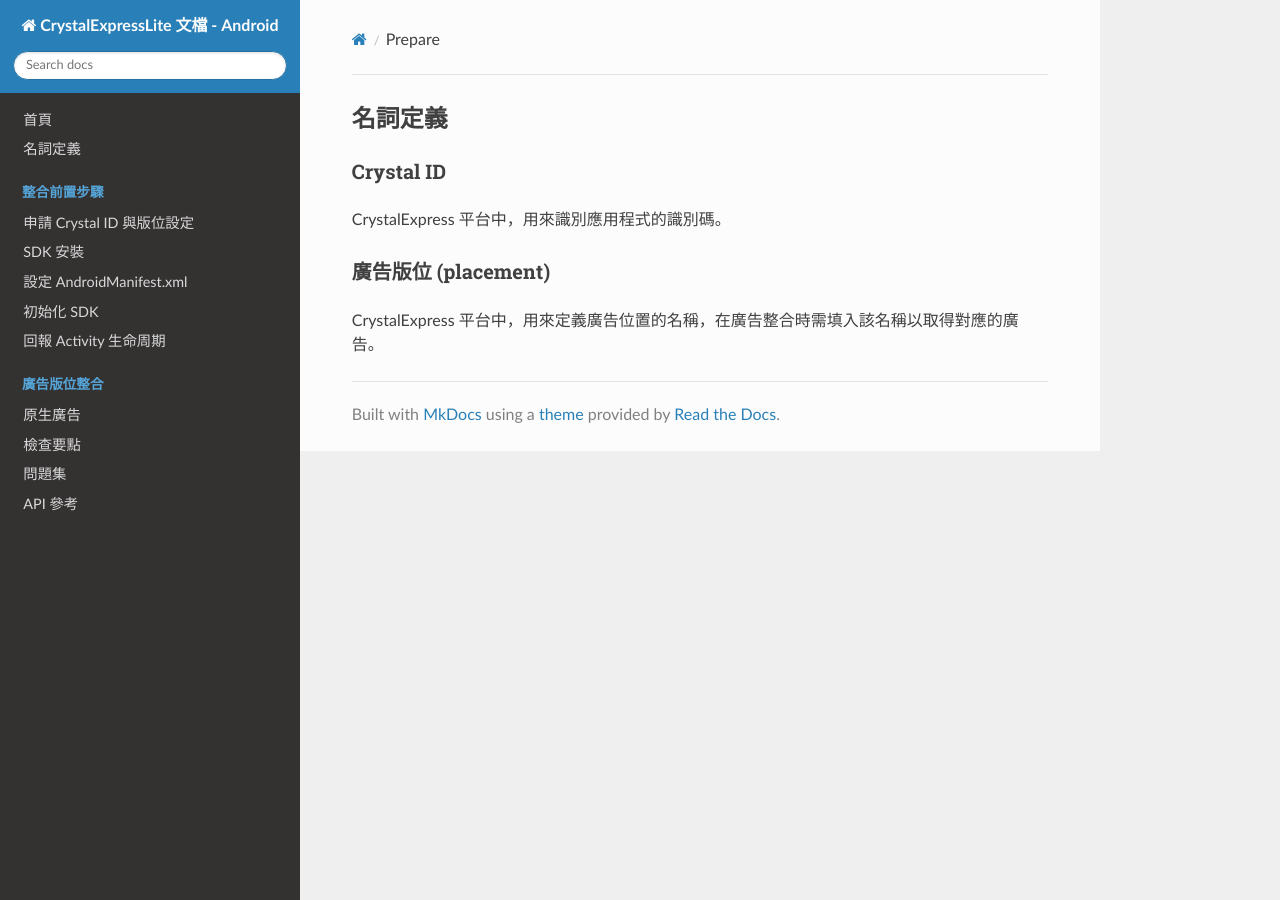
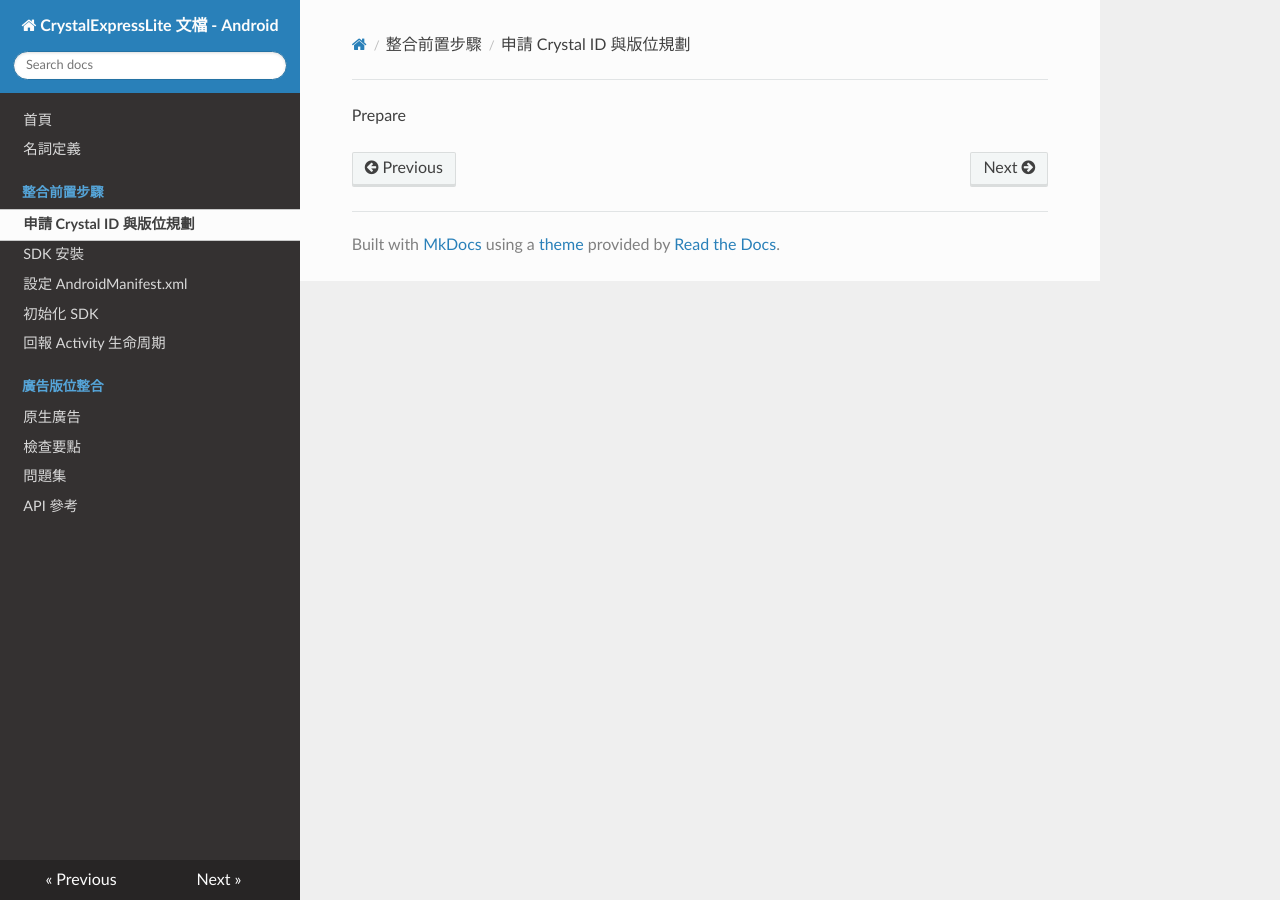
Before and after one commit to intowow/CrystalExpressLiteDocumentation-Android-zh_CN, an MkDocs documentation site: the page built from docs/prepare.md, in a window 1280 px wide. Built offline with MkDocs 1.6.1, drawn with Linux system fonts in a browser that asks for light colours; nearby versions of some CDN libraries; old or Windows-style settings are respelled for this version of MkDocs.

Commit message:
Fix build error

```diff
--- a/docs/prepare.md
+++ b/docs/prepare.md
@@ -1,7 +1 @@
-## 名詞定義
-
-### Crystal ID
-CrystalExpress 平台中，用來識別應用程式的識別碼。
-
-### 廣告版位 (placement)
-CrystalExpress 平台中，用來定義廣告位置的名稱，在廣告整合時需填入該名稱以取得對應的廣告。
+Prepare
--- a/mkdocs.yml
+++ b/mkdocs.yml
@@ -7,7 +7,7 @@ pages:
 - 首頁: index.md
 - 名詞定義: terminology.md
 - 整合前置步驟:
-  - 申請 Crystal ID 與版位設定: parpare.md
+  - 申請 Crystal ID 與版位規劃: prepare.md
   - SDK 安裝: sdk-setup.md
   - 設定 AndroidManifest.xml: setup-androidmanifest.md
   - 初始化 SDK: sdk-initialization.md
```
